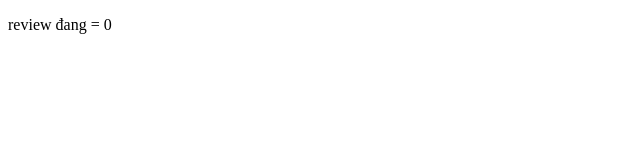
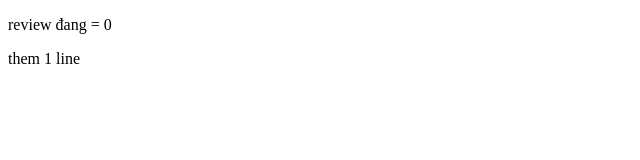
Before and after one commit to daohien/repo3, a plain HTML site: page index.html in a window 1280 px wide. Shown: the full height of the page, 0-640 px from the left. Drawn offline with Linux system fonts and the light colour scheme.

Commit message:
Update index.html

```diff
--- a/index.html
+++ b/index.html
@@ -7,5 +7,6 @@
 </head>
 <body>
     <p>review đang = 0</p>
+    <p>them 1 line</p>
 </body>
 </html>
```
